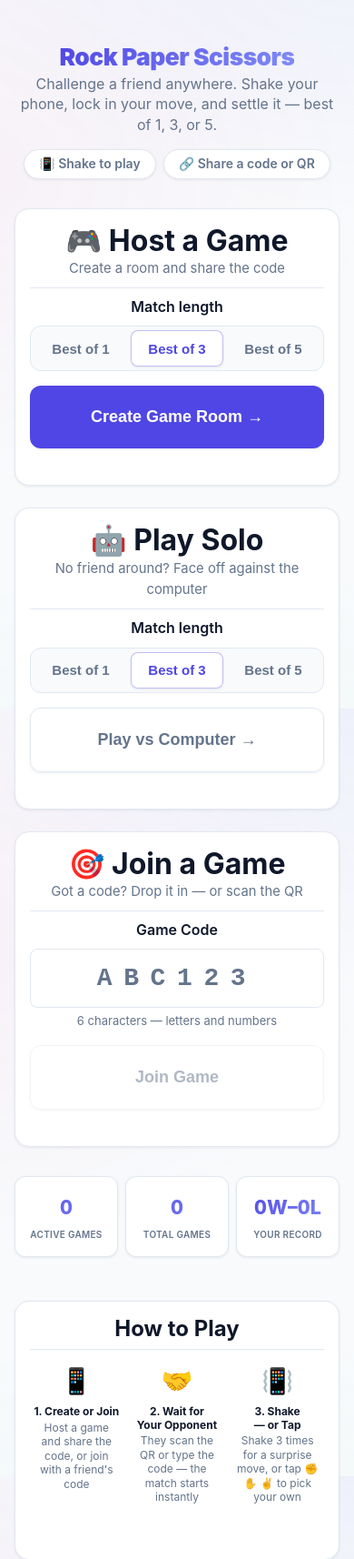
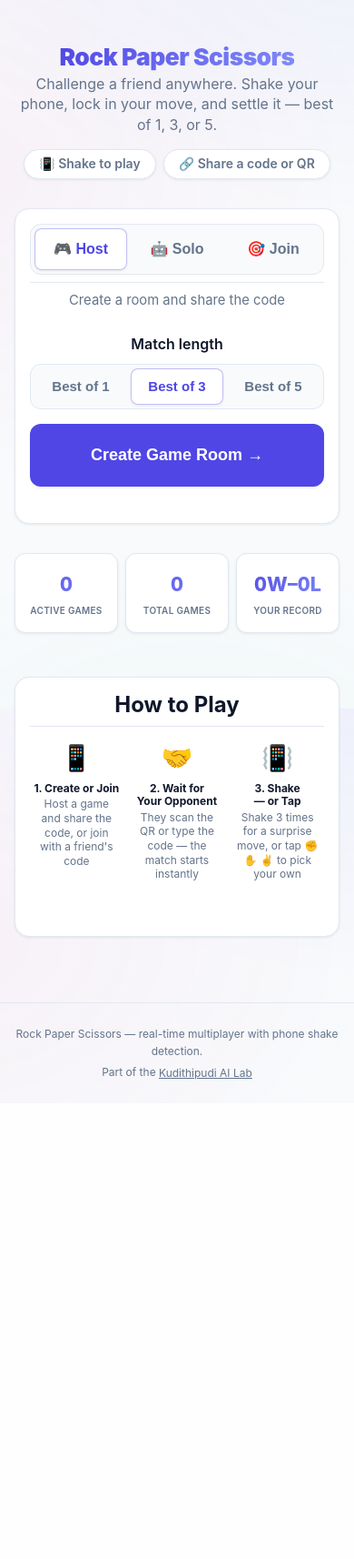
Before and after one commit to kudithipudi/scissors, a FastAPI app: page / in a window 390 px wide. Shown: the part 65-1779 px from the top of the page at 91% size. After the commit the page ends 1252 px from the top, so only its background shows below. Run offline with FastAPI, Linux system fonts and the light colour scheme; data that the repository does not hold is empty.

Commit message:
Combine Host/Solo/Join into one tabbed card
Replaces the three stacked cards with a single card and a segmented
Host/Solo/Join switcher (same visual pattern as the "Match length"
picker), showing only the active mode's form. Cuts a large chunk of
mobile scroll length and gets "Create Game Room" comfortably above
the fold even with the "Rejoin your last game" pill shown.

Added a visually-hidden <h2> ("Choose how to play") in the card header
since axe flagged a heading-order skip (h1 -> h3) once the per-card
h2s were removed.

Verified: uxcheck clean (mobile + desktop), a Playwright script
confirms each tab swaps in the right form/state, full pytest suite
(118 tests) still passes.

Co-Authored-By: Claude Sonnet 5 <noreply@anthropic.com>
Claude-Session: https://claude.ai/code/session_01XKTZkNojEpfDaAveB9vdrL

```diff
--- a/app/static/css/styles.css
+++ b/app/static/css/styles.css
@@ -921,6 +921,18 @@ p {
     display: none;
 }
 
+.sr-only {
+    position: absolute;
+    width: 1px;
+    height: 1px;
+    padding: 0;
+    margin: -1px;
+    overflow: hidden;
+    clip: rect(0, 0, 0, 0);
+    white-space: nowrap;
+    border: 0;
+}
+
 [x-cloak] {
     display: none !important;
 }
@@ -1173,6 +1185,19 @@ table th {
     box-shadow: var(--shadow-sm), inset 0 0 0 1px rgb(79 70 229 / 0.35);
 }
 
+/* Host / Solo / Join mode switcher — primary navigation, so a bit
+   larger and bolder than the plain "Match length" segmented control. */
+.mode-tabs button {
+    font-size: 1rem;
+    font-weight: 700;
+    min-height: 46px;
+}
+
+.mode-subtitle {
+    font-size: 0.925rem;
+    margin-bottom: var(--spacing-lg);
+}
+
 /* Rejoin pill */
 .rejoin-pill {
     display: inline-flex;
--- a/app/templates/index.html
+++ b/app/templates/index.html
@@ -33,14 +33,20 @@
     </div>
 
     <!-- Main Actions -->
-    <div class="grid grid-3" style="max-width: 1100px; margin: 0 auto;">
-        <!-- Host Game Card -->
-        <div class="card">
+    <div class="card" style="max-width: 480px; margin: 0 auto;">
         <div class="card-header">
-                <h2 style="margin-bottom: 0;">🎮 Host a Game</h2>
-                <p class="text-muted" style="margin-bottom: 0; font-size: 0.925rem;">Create a room and share the code</p>
+            <h2 class="sr-only">Choose how to play</h2>
+            <div class="segmented mode-tabs" role="group" aria-label="Choose game mode">
+                <button type="button" :aria-pressed="mode === 'host'" @click="mode = 'host'">🎮 Host</button>
+                <button type="button" :aria-pressed="mode === 'solo'" @click="mode = 'solo'">🤖 Solo</button>
+                <button type="button" :aria-pressed="mode === 'join'" @click="mode = 'join'">🎯 Join</button>
+            </div>
         </div>
         <div class="card-body">
+            <!-- Host a Game -->
+            <template x-if="mode === 'host'">
+                <div>
+                    <p class="text-muted mode-subtitle">Create a room and share the code</p>
                     <form @submit.prevent="hostGame">
                         <div class="form-group">
                             <label class="form-label" id="mode-label">Match length</label>
@@ -56,15 +62,12 @@
                         </button>
                     </form>
                 </div>
-        </div>
+            </template>
 
-        <!-- Solo vs Computer Card -->
-        <div class="card">
-            <div class="card-header">
-                <h2 style="margin-bottom: 0;">🤖 Play Solo</h2>
-                <p class="text-muted" style="margin-bottom: 0; font-size: 0.925rem;">No friend around? Face off against the computer</p>
-            </div>
-            <div class="card-body">
+            <!-- Solo vs Computer -->
+            <template x-if="mode === 'solo'">
+                <div>
+                    <p class="text-muted mode-subtitle">No friend around? Face off against the computer</p>
                     <form @submit.prevent="playSolo">
                         <div class="form-group">
                             <label class="form-label" id="solo-mode-label">Match length</label>
@@ -80,15 +83,12 @@
                         </button>
                     </form>
                 </div>
-        </div>
+            </template>
 
-        <!-- Join Game Card -->
-        <div class="card">
-            <div class="card-header">
-                <h2 style="margin-bottom: 0;">🎯 Join a Game</h2>
-                <p class="text-muted" style="margin-bottom: 0; font-size: 0.925rem;">Got a code? Drop it in — or scan the QR</p>
-            </div>
-            <div class="card-body">
+            <!-- Join a Game -->
+            <template x-if="mode === 'join'">
+                <div>
+                    <p class="text-muted mode-subtitle">Got a code? Drop it in — or scan the QR</p>
                     <form @submit.prevent="joinGame" novalidate>
                         <div class="form-group">
                             <label class="form-label" for="game-code">Game Code</label>
@@ -115,6 +115,7 @@
                         </button>
                     </form>
                 </div>
+            </template>
         </div>
     </div>
 
@@ -171,6 +172,7 @@
 <script>
     function landingPage() {
         return {
+            mode: 'host',
             bestOf: 3,
             soloBestOf: 3,
             soloLoading: false,
```
Lines whose indentation alone changed are shown as unchanged.
